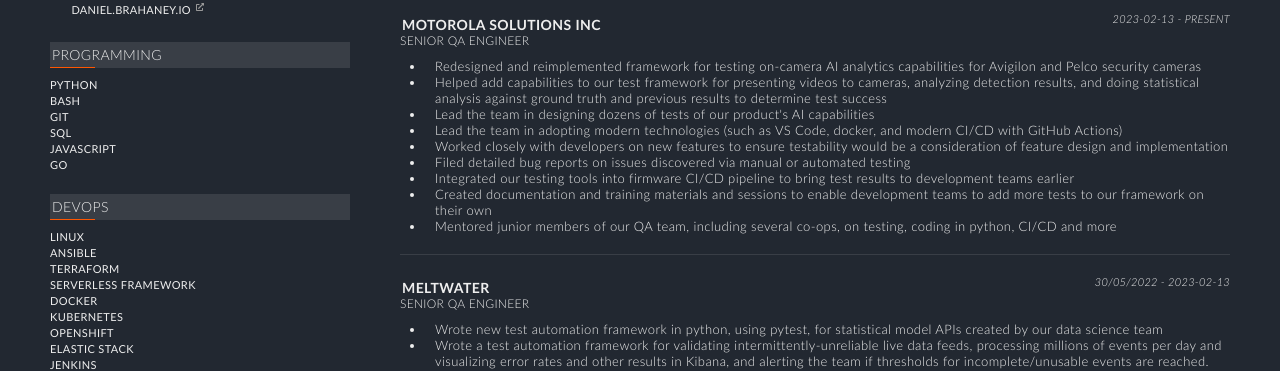
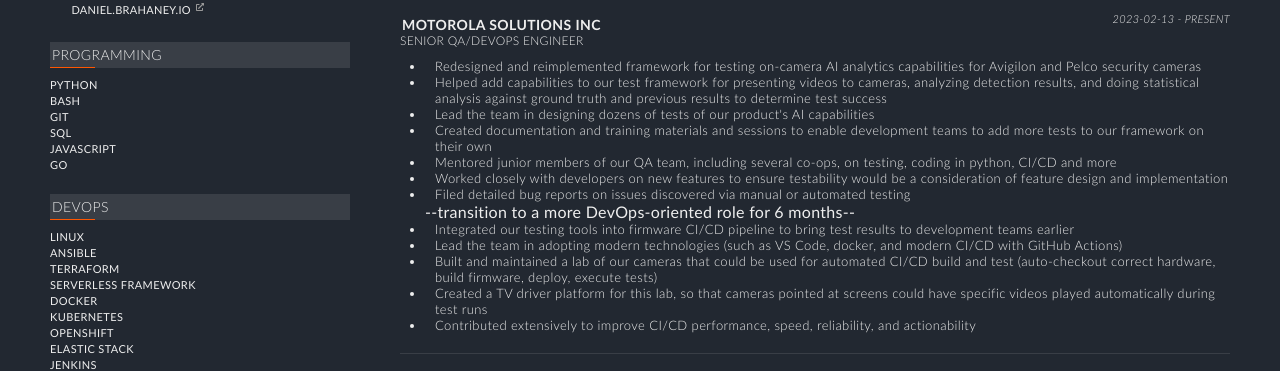
Before and after one commit to brahaney/dbrahaney-resume, a website: page index.html in a window 1280 px wide. Shown: the part 365-736 px from the top of the page. Drawn offline with Linux system fonts and the light colour scheme; some icons are missing; a web font is replaced by a local one.

Commit message:
Update index.html

```diff
--- a/index.html
+++ b/index.html
@@ -648,19 +648,23 @@
 								</h5>
 							</div>
 
-							<h4>Senior QA Engineer</h4>
+							<h4>Senior QA/DevOps Engineer</h4>
 
 
 							<ul>
 								<li>Redesigned and reimplemented framework for testing on-camera AI analytics capabilities for Avigilon and Pelco security cameras</li>
 								<li>Helped add capabilities to our test framework for presenting videos to cameras, analyzing detection results, and doing statistical analysis against ground truth and previous results to determine test success</li>
 								<li>Lead the team in designing dozens of tests of our product's AI capabilities</li>
-								<li>Lead the team in adopting modern technologies (such as VS Code, docker, and modern CI/CD with GitHub Actions)</li>
+								<li>Created documentation and training materials and sessions to enable development teams to add more tests to our framework on their own</li>
+								<li>Mentored junior members of our QA team, including several co-ops, on testing, coding in python, CI/CD and more</li>
 								<li>Worked closely with developers on new features to ensure testability would be a consideration of feature design and implementation</li>
 								<li>Filed detailed bug reports on issues discovered via manual or automated testing</li>
+								--transition to a more DevOps-oriented role for 6 months--
 								<li>Integrated our testing tools into firmware CI/CD pipeline to bring test results to development teams earlier</li>
-								<li>Created documentation and training materials and sessions to enable development teams to add more tests to our framework on their own</li>
-								<li>Mentored junior members of our QA team, including several co-ops, on testing, coding in python, CI/CD and more</li>
+								<li>Lead the team in adopting modern technologies (such as VS Code, docker, and modern CI/CD with GitHub Actions)</li>
+								<li>Built and maintained a lab of our cameras that could be used for automated CI/CD build and test (auto-checkout correct hardware, build firmware, deploy, execute tests)</li>
+								<li>Created a TV driver platform for this lab, so that cameras pointed at screens could have specific videos played automatically during test runs</li>
+								<li>Contributed extensively to improve CI/CD performance, speed, reliability, and actionability</li>
 							</ul>
 						</section>
 					        <section class="item">
```
